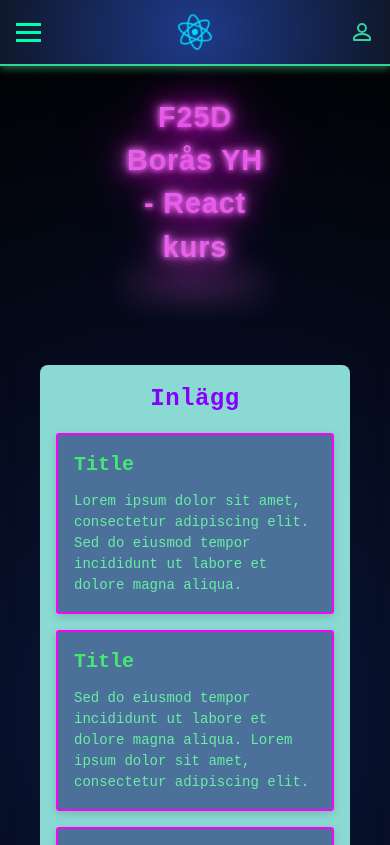
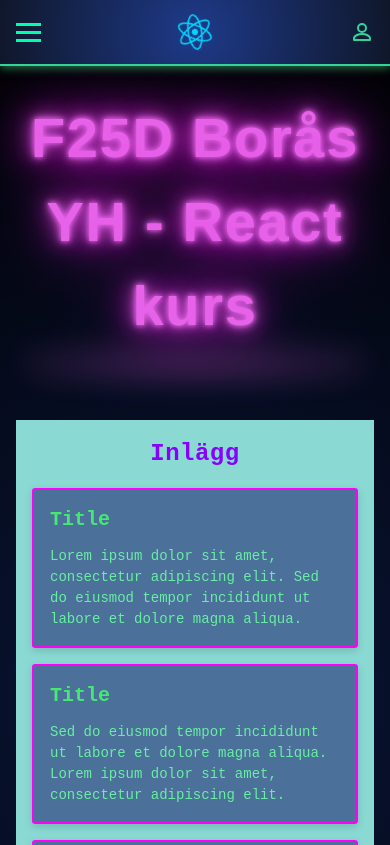
Before and after one commit to Tomshi-123/TestprojectReact2, a React (Vite) app: page / in a window 390 px wide. Shown: the top 845 px of the page. Built offline with nearby package versions, Linux system fonts and the light colour scheme; a web font is replaced by a local one.

Commit message:
stylePush

```diff
--- a/src/App.jsx
+++ b/src/App.jsx
@@ -19,7 +19,7 @@
       <div className="pt-16">
         <Header />
         <main className="max-w-7xl mx-auto px-4 my-8 flex flex-col md:flex-row gap-8">
-          <div className="flex-1 bg-[#0a527c69] rounded-md shadow-lg p-6">
+          <div className="posts-container">
             <PostList />
           </div>
           <div className="w-full md:w-64 bg-[#67baebf0] rounded-md shadow-lg p-6">
--- a/src/components/Header.module.css
+++ b/src/components/Header.module.css
@@ -5,7 +5,7 @@
   text-align: center;
   align-self: center;
   justify-self: center;
-  width: 50%;
+  width: 100%;
   box-sizing: border-box;
 }
 
@@ -42,7 +42,7 @@
 }
 
 .title {
-  font-size: 4rem;
+  font-size: 5rem;
   font-weight: 700;
   letter-spacing: 0.03em;
   text-align: center;
@@ -70,10 +70,11 @@
 @media (max-width: 640px) {
   .header {
     padding: 2rem 0.5rem;
+    width: 100%; /* Lägg till denna rad */
   }
 
   .title {
-    font-size: 1.8rem;
+    font-size: 3.5rem;
   }
 
   .subtitle {
--- a/src/components/Posts.module.css
+++ b/src/components/Posts.module.css
@@ -111,6 +111,14 @@
 @media (max-width: 640px) {
   .customPosts {
     padding: 1rem;
+    max-width: 100%;
+    width: 100%;
+    margin: 0;
+    border-radius: 0;
+  }
+
+  .posts-container {
+    width:100%;
   }
 
   .postsTitle {
```
